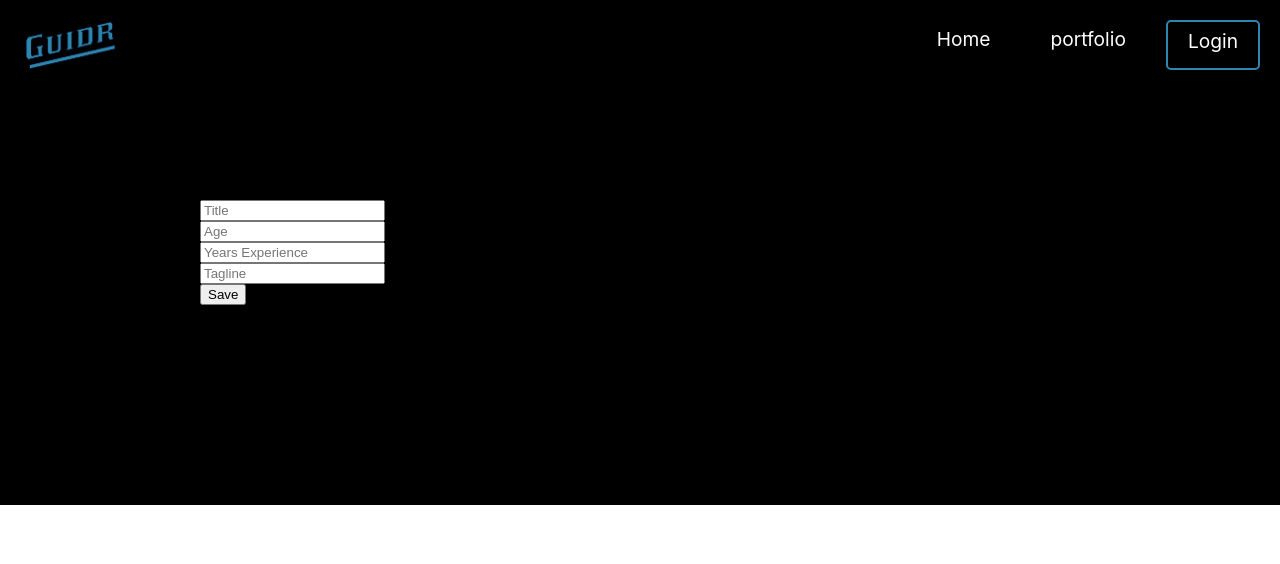
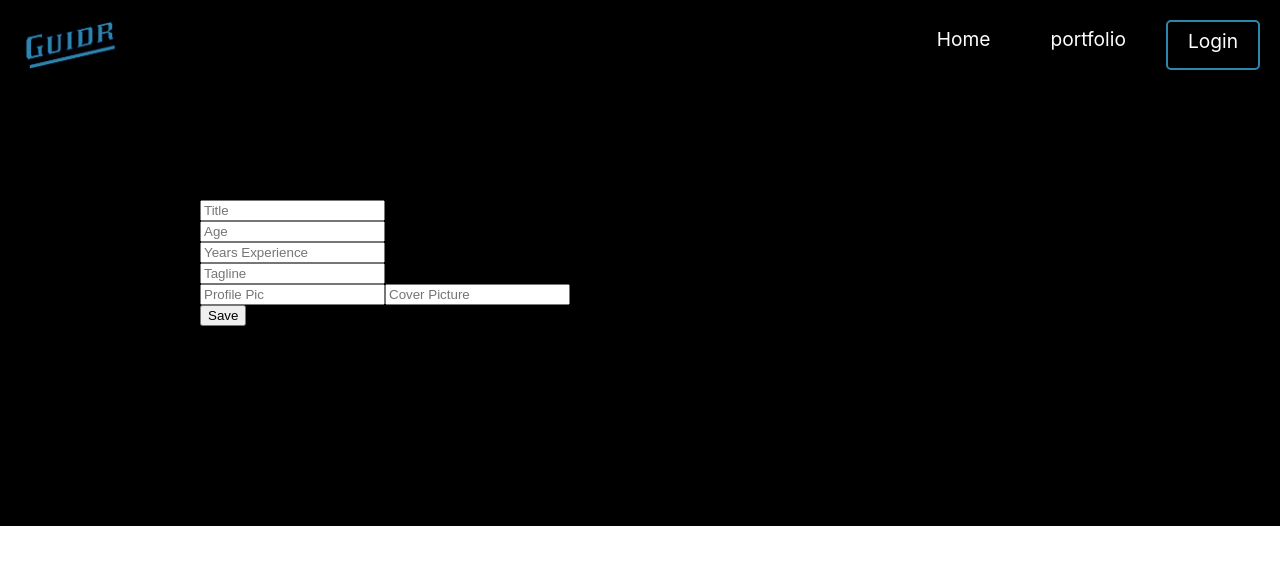
Before and after one commit to build-week-guidr/Guidr-React, a React (Create React App) app: page /portfolio in a window 1280 px wide. Shown: the top 564 px of the page. Built offline with nearby package versions, Linux system fonts and the light colour scheme; no server answers.

Commit message:
functionality for putting profile date in back end.

```diff
--- a/src/App.css
+++ b/src/App.css
@@ -1,5 +1,5 @@
 .App {
-
+margin: 0 auto;
 }
 .app-container{
 
--- a/src/components/home/home.css
+++ b/src/components/home/home.css
@@ -1,6 +1,5 @@
 .landing-page{
- margin:0 auto;
- max-width:1920px;
+
  text-align: center;
  width:100%;
  height: 1000px;
--- a/src/components/portfolio/Portfolio.js
+++ b/src/components/portfolio/Portfolio.js
@@ -1,21 +1,37 @@
-import React, { Component } from 'react';
-import axios from 'axios'
-
-
+import React, { Component } from "react";
+import axios from "axios";
 
 class Portfolio extends Component {
   constructor(props) {
     super(props);
     this.state = {
-   tagline: '',
-   age: '',
-   years_exp: '',
-   title: '',
-   user: ''
+      tagline: "",
+      age: "",
+      yearsAsGuide: "",
+      title: "",
+      username: "",
+      profilePic: "",
+      coverPic: "",
+      name: "",
+      token: localStorage.getItem("token")
+    };
   }
-
+  componentDidMount() {
+    const { token } = this.state;
+    axios
+      .get("https://lambda-guidr.herokuapp.com/api/user", {
+        headers: { authorization: token }
+      })
+      .then(response => {
+        this.setState({
+          username: response.data.username
+        });
+        console.log(this.state.username);
+      })
+      .catch(err => {
+        console.log(err);
+      });
   }
-
   changeHandler = e => {
     e.preventDefault();
     this.setState({
@@ -24,32 +40,46 @@ class Portfolio extends Component {
   };
 
   portfolioUpdate = e => {
-   e.preventDefault()
-  const token = localStorage.getItem('token')
-  const url = "https://lambda-guidr.herokuapp.com/api/auth/update"
-  const { tagline, age, years_exp, title } = this.state
-  const username = this.state.user
-  axios.get("https://lambda-guidr.herokuapp.com/api/user",{ headers: {authorization:token}})
-  .then((response) => {
-   this.setState({
-    user:response.data
+    e.preventDefault();
+    console.log(this.state.username);
+
+    const url = "https://lambda-guidr.herokuapp.com/api/auth/update";
+    const {
+      token,
+      tagline,
+      age,
+      yearsAsGuide,
+      title,
+      username,
+      coverPic,
+      profilePic,
+      name
+    } = this.state;
+    axios
+      .put(
+        url,
+        {
+          username,
+          tagline,
+          age,
+          yearsAsGuide,
+          title,
+          name,
+          coverPic,
+          profilePic
+        },
+        { headers: { authorization: token } }
+      )
+
+      .then(response => {
+        localStorage.setItem("token", response.data.token);
+        console.log(response);
+        this.props.history.push("/home");
       })
-   console.log(this.state.user)
-  })
-  .catch((err) => {
-   console.log(err)
-  })
-
-  axios.put(url,{ headers: {authorization: token}}, {tagline, age, years_exp, title, username})
-   .then((response) => {
-    localStorage.setItem('token' ,response.data.payload)
-    console.log(response)
-    this.props.history.push('/home')
-   })
-   .catch((err) => {
-    console.log(err)
-   })
- }
+      .catch(err => {
+        console.log(username);
+      });
+  };
   render() {
     return (
       <div style={styles}>
@@ -75,10 +105,10 @@ class Portfolio extends Component {
           <input
             className="input"
             type="number"
-       value={this.state.years_exp}
+            value={this.state.yearsAsGuide}
             onChange={this.changeHandler}
             placeholder="Years Experience"
-       name="years_exp"
+            name="yearsAsGuide"
           />
           <br />
           <input
@@ -90,6 +120,24 @@ class Portfolio extends Component {
             name="tagline"
           />
           <br />
+          <input
+            className="input"
+            type="text"
+            value={this.state.profilePic}
+            onChange={this.changeHandler}
+            placeholder="Profile Pic"
+            name="profilePic"
+          />
+          <input
+            className="input"
+            type="text"
+            value={this.state.coverPic}
+            onChange={this.changeHandler}
+            placeholder="Cover Picture"
+            name="coverPic"
+          />
+
+          <br />
           <button type="submit">Save</button>
         </form>
       </div>
@@ -99,6 +147,6 @@ class Portfolio extends Component {
 
 export default Portfolio;
 const styles = {
- backgroundColor: 'black',
- padding: '200px'
-}
+  backgroundColor: "black",
+  padding: "200px"
+};
```
Lines whose indentation alone changed are shown as unchanged.
